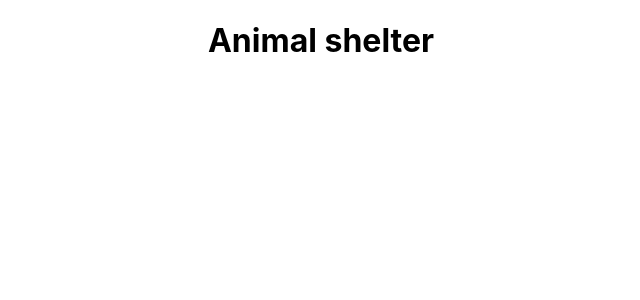
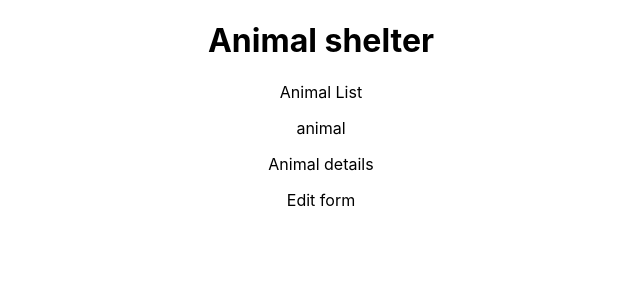
Before and after one commit to fc-dogan/animal-shelter-react, a React (Create React App) app: page / in a window 1280 px wide. Shown: the top 300 px of the page, without its empty margins (319-959 px from the left). Built offline with nearby package versions, Linux system fonts and the light colour scheme.

Commit message:
create components placeholders

```diff
--- /dev/null
+++ b/src/components/Animal.js
@@ -0,0 +1,11 @@
+import React from 'react'
+
+function Animal() {
+  return (
+    <div>
+      <p>animal</p>
+    </div>
+  )
+}
+
+export default Animal
--- /dev/null
+++ b/src/components/AnimalControl.js
@@ -0,0 +1,28 @@
+import React from 'react'
+import AnimalList from './AnimalList'
+import AnimalEdit from './AnimalEdit'
+import AnimalDetails from './AnimalDetails'
+import PropTypes from 'prop-types'
+
+class AnimalControl extends React.Component {
+  constructor(props) {
+    super(props);
+    this.state = {
+      error: null,
+      isLoaded: false,
+      headlines: []
+    };
+  }
+
+  render() {
+    return (
+      <React.Fragment>
+        <AnimalList />
+        <AnimalDetails />
+        <AnimalEdit />
+      </React.Fragment>
+    )
+  }
+}
+
+export default AnimalControl
--- /dev/null
+++ b/src/components/AnimalDetails.js
@@ -0,0 +1,11 @@
+import React from 'react'
+
+function AnimalDetails() {
+  return (
+    <div>
+      <p>Animal details</p>
+    </div>
+  )
+}
+
+export default AnimalDetails
--- /dev/null
+++ b/src/components/AnimalEdit.js
@@ -0,0 +1,11 @@
+import React from 'react'
+
+function AnimalEdit() {
+  return (
+    <div>
+      <p>Edit form</p>
+    </div>
+  )
+}
+
+export default AnimalEdit
--- /dev/null
+++ b/src/components/AnimalList.js
@@ -0,0 +1,13 @@
+import React from 'react'
+import Animal from './Animal'
+
+function AnimalList() {
+  return (
+    <div>
+      <p>Animal List</p>
+      <Animal />
+    </div>
+  )
+}
+
+export default AnimalList
--- a/src/components/App.js
+++ b/src/components/App.js
@@ -1,10 +1,12 @@
 import React from 'react';
+import AnimalControl from './AnimalControl';
 import './App.css';
 
 function App() {
   return (
     <div className="App">
       <h1>Animal shelter</h1>
+      <AnimalControl />
     </div>
   );
 }
```
